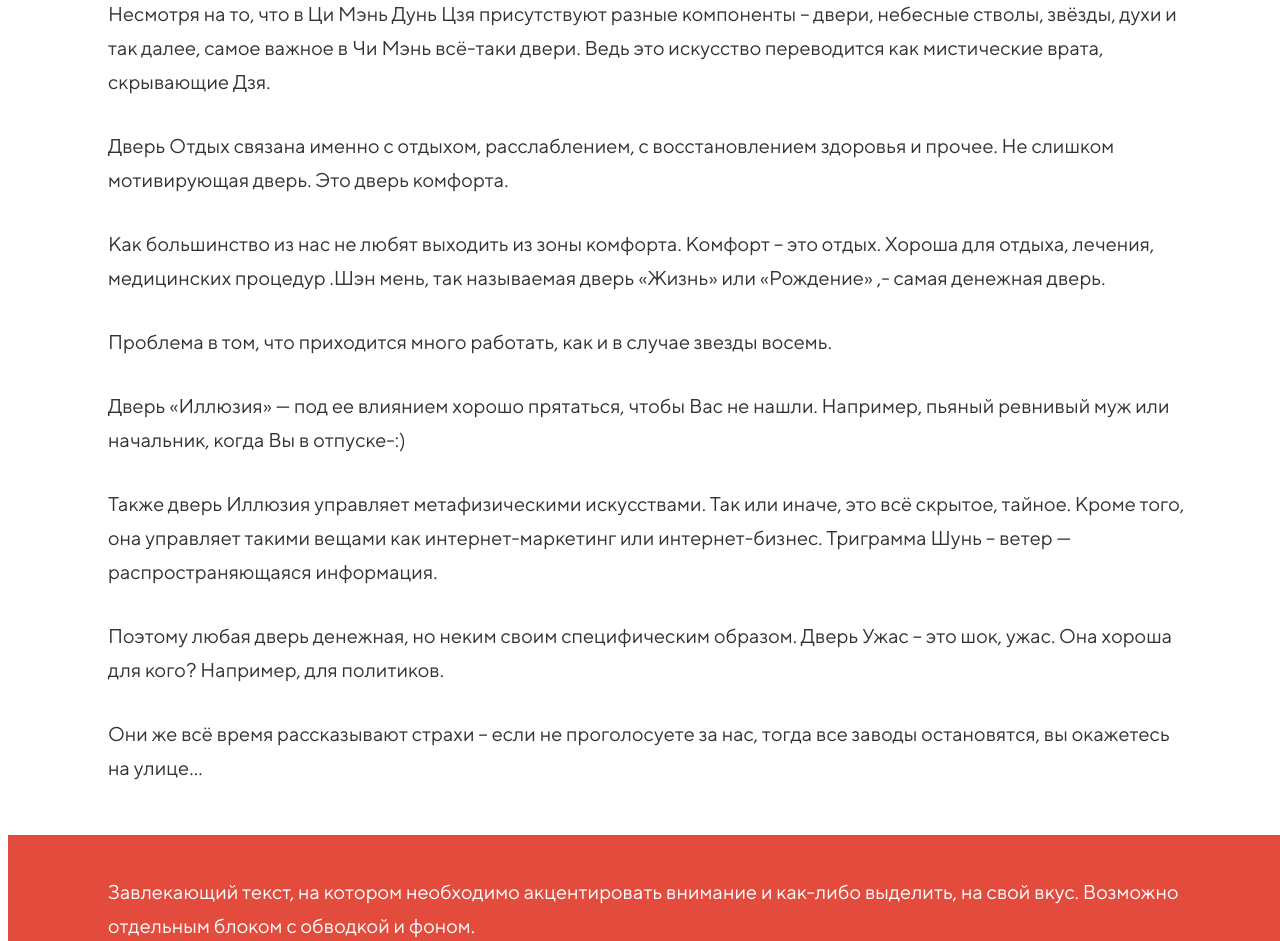
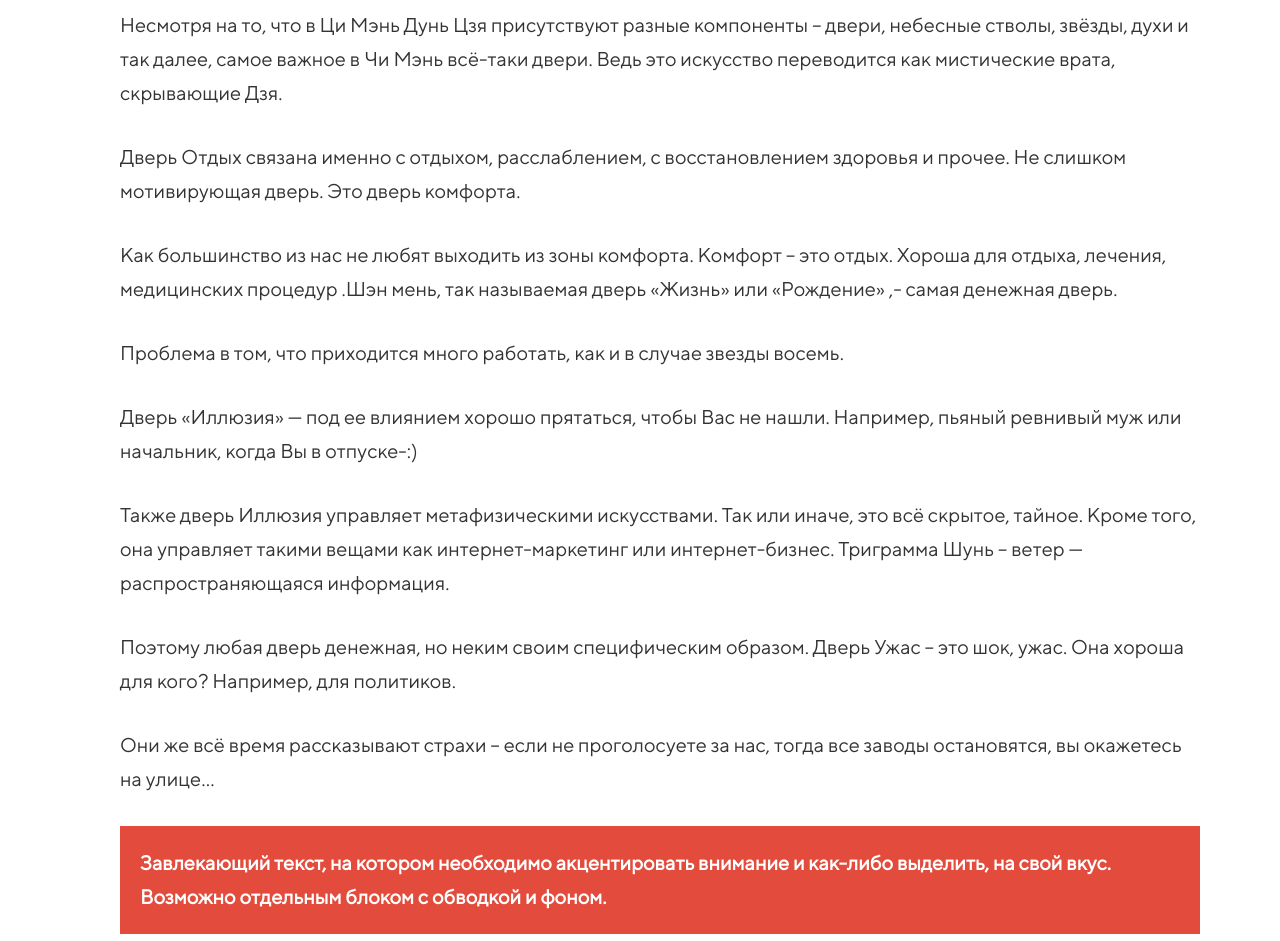
Before and after one commit to AnastasiyaHolubickaya/str, a plain HTML site: page index.html in a window 1280 px wide. Shown: the part 1859-2800 px from the top of the page. Drawn offline with Linux system fonts and the light colour scheme; files whose address does not match are found by name.

Commit message:
Add files via upload

```diff
--- a/index.html
+++ b/index.html
@@ -84,15 +84,13 @@
                 </p>
             </div>
         </div>
-    </div>
+
         <div class="red">
-            <div class="redItem">
-                <p>Завлекающий текст, на котором необходимо акцентировать внимание и как-либо выделить, на свой вкус. Возможно отдельным блоком с обводкой и фоном.
-                </p>
+            <b>Завлекающий текст, на котором необходимо акцентировать внимание и как-либо выделить, на свой вкус. Возможно отдельным блоком с обводкой и фоном.</b>
             </div>
 
-        </div>
-<div class="content">
+
+
         <div class="price">
             <h2>Варианты участия:  </h2>
             <p>$100</p>
@@ -127,7 +125,6 @@
         </div>
 
 
-    </div>
 
     </div>
 </body>
--- a/style.css
+++ b/style.css
@@ -4,6 +4,8 @@ html{
 body{
   width: 100%;
   font: 16px 'TT Norms', Arial;
+  max-width: 1080px;
+  margin: 0 auto;
 }
 header{
   width: 100%;
@@ -12,17 +14,18 @@ margin: 0 auto;
 }
 .head{
   width: 100%;
-  max-width: 1080px;
-  height: 100px;
+  box-sizing: border-box;
   margin: 0 auto;
   vertical-align: center;
   display: flex;
   color: #ffffff;
   justify-content: center;
   padding: 20px;
+
 }
-header h1{
+header h1 {
   align-self: center;
+  margin-left: 20px;
 }
 header blockquote{
   align-self: center;
@@ -31,14 +34,12 @@ header blockquote{
 .banner{
   width: 100%;
   height: 300px;
-  max-width: 1080px;
   background: transparent url("img/img.png") no-repeat;
   background-size: cover;
   margin: 0 auto;
 }
 .content{
   width: 100%;
-  max-width: 1080px;
   margin: 0 auto;
   padding: 20px;
 }
@@ -71,16 +72,14 @@ header blockquote{
 .red{
   background-color: #E34C3C;
   width: 100%;
-}
-.redItem{
-  width: 100%;
-  max-width: 1080px;
   font-size: 20px;
   line-height: 1.7;
   padding: 20px;
   color: #ffffff;
   margin: 0 auto;
+  box-sizing: border-box;
 }
+
 .price{
   margin: 0 auto;
   text-align: center;
```
Lines whose indentation alone changed are shown as unchanged.
